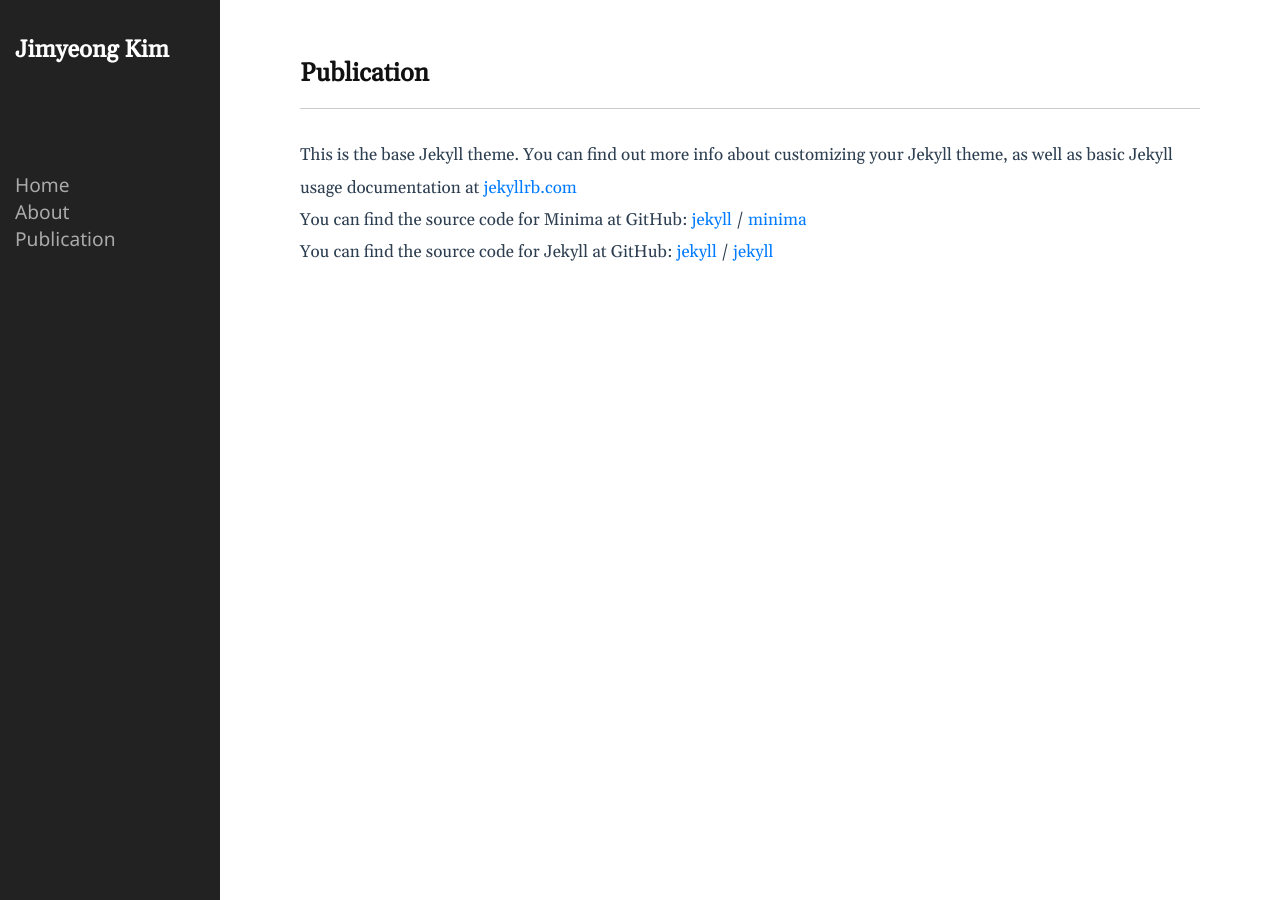
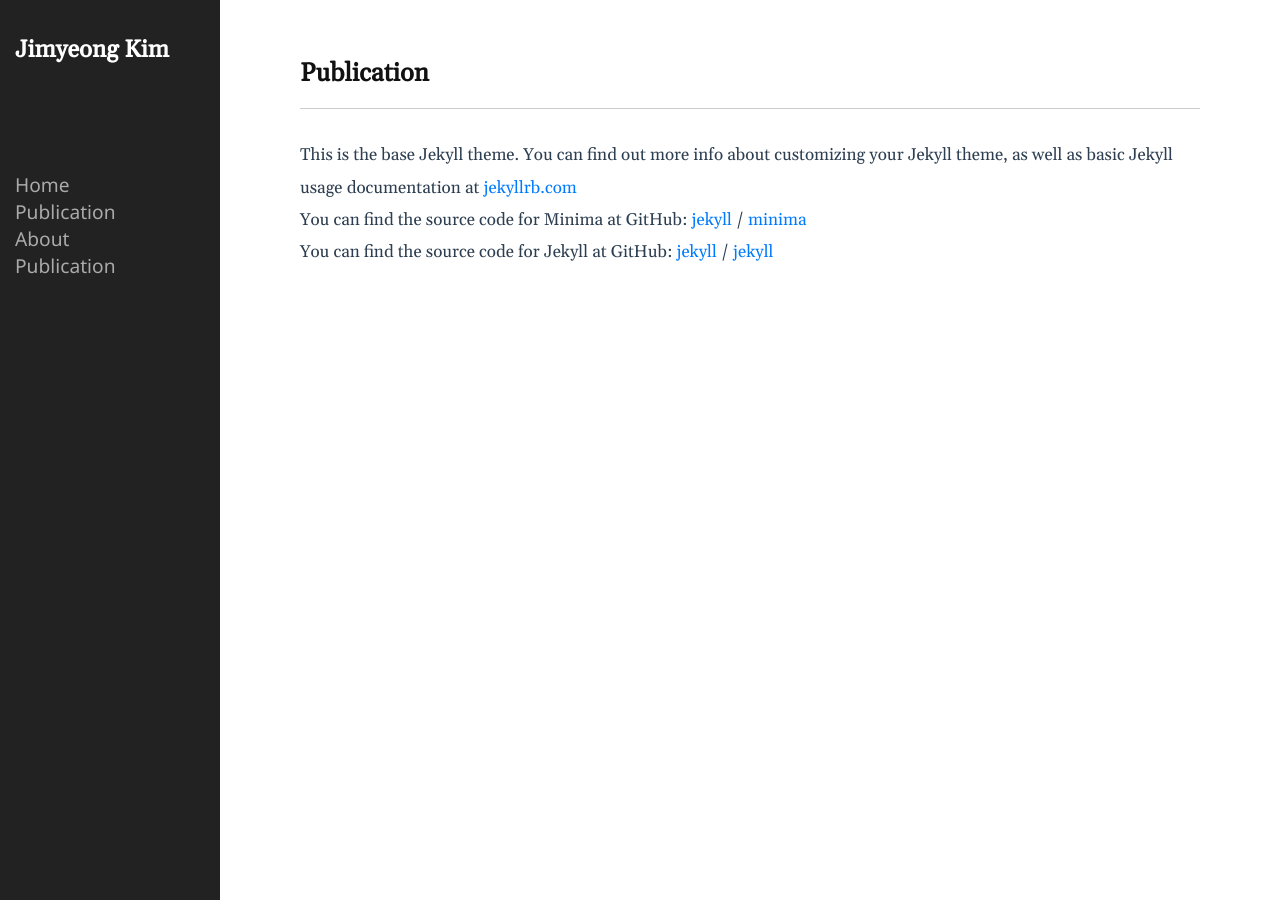
Before and after one commit to kimjimyeong93/kimjimyeong93.github.io, a Jekyll site: the page built from about.markdown, in a window 1280 px wide. Built offline with Jekyll 4.4.1, drawn with Linux system fonts in a browser that asks for light colours.

Commit message:
Update sidebar.html

```diff
--- a/_includes/sidebar.html
+++ b/_includes/sidebar.html
@@ -16,6 +16,9 @@
       <!-- <li class="nav-title">Pages</li> -->
 	  <li>
 	  	<a class="nav-item" href="/">Home</a>
+	  </li>
+	  <li>
+		<a class="nav-item" href="/publication">publication</a>
 	  </li>
 	  {% assign pages_list = site.pages %}
 	  {% for node in pages_list %}
```
